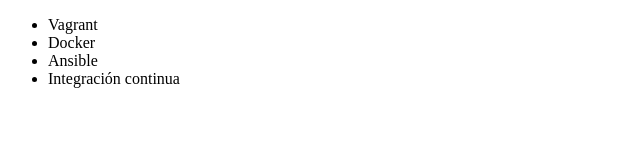
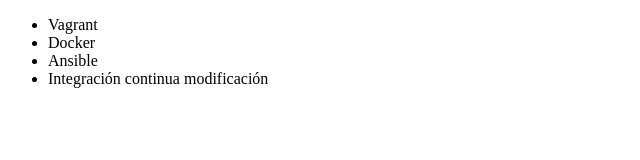
Before and after one commit to Rubenaso10/alura-git, a plain HTML site: page index.html in a window 1280 px wide. Shown: the full height of the page, 0-640 px from the left. Drawn offline with Linux system fonts and the light colour scheme.

Commit message:
Arreglado modificación en curso de integración

```diff
--- a/index.html
+++ b/index.html
@@ -9,7 +9,7 @@
          <li> Vagrant </li>
          <li> Docker </li>
          <li> Ansible </li>
-         <li> Integración continua </li>
+         <li> Integración continua modificación  </li>
      </ul>
 </body>
 </html>
```
